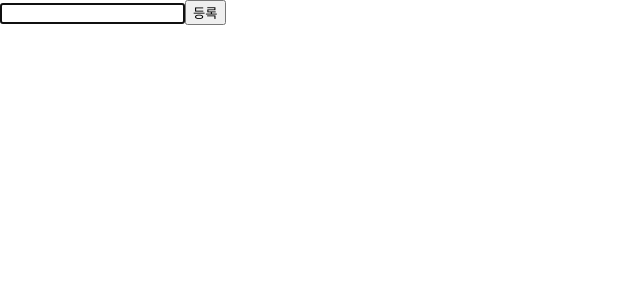
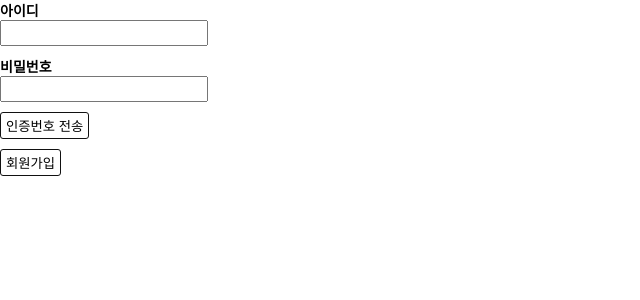
Before and after one commit to yesroad/gc-react-study, a React (Create React App) app in the folder my-app/: page / in a window 1280 px wide. Shown: the top 300 px of the page, without its empty margins (0-640 px from the left). Built offline with nearby package versions, Linux system fonts and the light colour scheme.

Commit message:
회원가입  폼 작성

```diff
--- /dev/null
+++ b/my-app/src/20220712/example/components/Button.js
@@ -0,0 +1,7 @@
+import '../styles/Button.styles.css';
+
+function Button({ text, onClick }) {
+	return <button onClick={onClick}>{text}</button>;
+}
+
+export default Button;
--- /dev/null
+++ b/my-app/src/20220712/example/components/Input.js
@@ -0,0 +1,12 @@
+import '../styles/Input.styles.css';
+
+function Input({ title, name, value, onChange, type = 'text' }) {
+	return (
+		<div className='input-block'>
+			<strong>{title}</strong>
+			<input type={type} name={name} value={value} onChange={onChange} />
+		</div>
+	);
+}
+
+export default Input;
--- /dev/null
+++ b/my-app/src/20220712/example/hook/useTodo.js
@@ -0,0 +1,36 @@
+import { useReducer } from 'react';
+
+const initialState = {
+	id: '',
+	password: '',
+	phone: '',
+};
+
+function reducer(state, action) {
+	switch (action.type) {
+		case 'CHANGE_INPUT':
+			return {
+				...state,
+				[action.name]: action.value,
+			};
+		default:
+			return state;
+	}
+}
+
+function useTodo() {
+	const [state, dispatch] = useReducer(reducer, initialState);
+
+	const onChange = (e) => {
+		const { name, value } = e.target;
+		dispatch({
+			type: 'CHANGE_INPUT',
+			name,
+			value,
+		});
+	};
+
+	return [state, onChange];
+}
+
+export default useTodo;
--- /dev/null
+++ b/my-app/src/20220712/example/index.js
@@ -0,0 +1,72 @@
+import { useEffect, useRef, useState } from 'react';
+import Button from './components/Button';
+import Input from './components/Input';
+import useTodo from './hook/useTodo';
+
+function List() {
+	const [isVisible, setIsVisible] = useState(false);
+	const [isCertified, setIsCertified] = useState(false);
+	const [state, onChange] = useTodo();
+
+	const random = useRef(Math.floor(Math.random() * 89999) + 10000);
+
+	const onVisible = () => {
+		setIsVisible(!isVisible);
+		alert(`인증번호 : ${random.current}`);
+	};
+
+	const onCertified = (e) => {
+		e.preventDefault();
+		if (Number(state.phone) !== random.current) {
+			return alert('인증번호를 다시 확인하여주세요.');
+		}
+
+		setIsCertified(!isCertified);
+		return alert('인증되었습니다.');
+	};
+
+	const onSubmit = (e) => {
+		e.preventDefault();
+		localStorage.setItem('auth', JSON.stringify(state));
+
+		return alert('회원가입이 완료되었습니다.');
+	};
+
+	useEffect(() => {
+		console.log(state);
+		console.log(random);
+	});
+
+	return (
+		<form onSubmit={onSubmit}>
+			<Input title='아이디' name='id' value={state.id} onChange={onChange} />
+			<Input
+				title='비밀번호'
+				type='password'
+				name='password'
+				value={state.password}
+				onChange={onChange}
+			/>
+			{isVisible ? (
+				isCertified ? (
+					<strong>인증완료</strong>
+				) : (
+					<form onSubmit={onCertified}>
+						<Input
+							title='인증번호 입력'
+							name='phone'
+							value={state.phone}
+							onChange={onChange}
+						/>
+						<Button text='인증번호 확인' />
+					</form>
+				)
+			) : (
+				<Button text='인증번호 전송' onClick={onVisible} />
+			)}
+			<Button text='회원가입' />
+		</form>
+	);
+}
+
+export default List;
--- /dev/null
+++ b/my-app/src/20220712/example/styles/Button.styles.css
@@ -0,0 +1,9 @@
+button{
+  display: block;
+  border: 1px solid #111;
+  cursor: pointer;
+  border-radius: 3px;
+  padding: 3px 5px;
+  margin-top: 10px;
+  background: #fff;
+}
--- /dev/null
+++ b/my-app/src/20220712/example/styles/Input.styles.css
@@ -0,0 +1,12 @@
+.input-block + .input-block{
+  margin-top: 10px;
+}
+
+strong{
+  display: block;
+  font-size: 14px;
+}
+input{
+  width: 200px;
+  height: 20px;
+}
--- a/my-app/src/App.js
+++ b/my-app/src/App.js
@@ -1,9 +1,9 @@
-import TodoList from './20220712/todo';
+import List from './20220712/example';
 
 function App() {
 	return (
 		<div className='App'>
-			<TodoList />
+			<List />
 		</div>
 	);
 }
```
